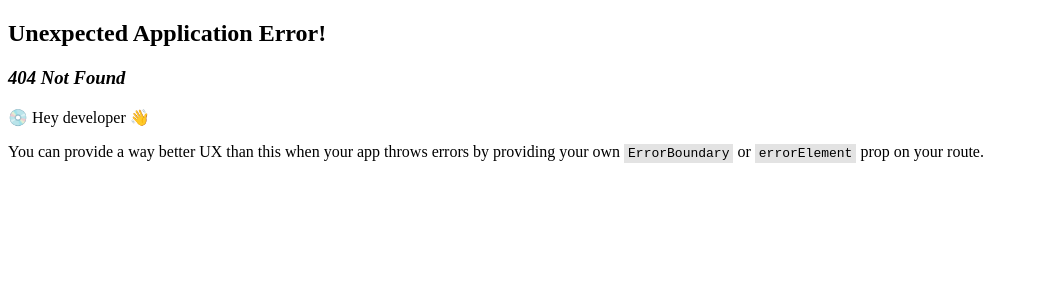
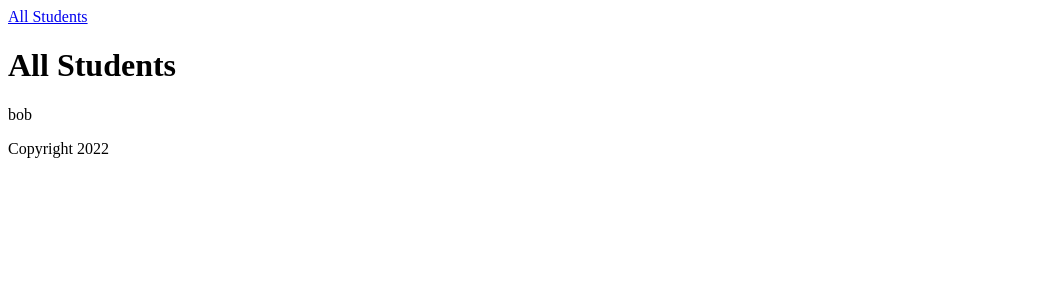
Before and after one commit to justinmmorgan21/online-resumes-public, a React (Vite) app: page /students/1 in a window 1280 px wide. Before the commit this address had no page. Shown: the top 300 px of the page, without its empty margins (0-1039 px from the left). Built offline with nearby package versions, Linux system fonts and the light colour scheme.

Commit message:
added StudentsShowPage route and initial file

```diff
--- a/src/App.jsx
+++ b/src/App.jsx
@@ -1,7 +1,9 @@
 import { createBrowserRouter, RouterProvider, Outlet } from "react-router-dom";
 import axios from 'axios';
 import { Header } from "./Header";
-import { StudentsPage } from "./StudentsPage";
+import { HomePage } from "./HomePage";
+import { StudentsIndexPage } from "./StudentsIndexPage";
+import { StudentsShowPage } from "./StudentsShowPage";
 import { Footer } from "./Footer";
 
 
@@ -17,15 +19,86 @@ const router = createBrowserRouter([
     children: [
       {
         path: "/",
-        element: <StudentsPage />,
+        element: <HomePage />,
+      },
+      {
+        path: "/students",
+        element: <StudentsIndexPage />,
         loader: ()=>
           [
             {
               //dummy data goes here
-              first_name: "bob"
+              first_name: "bob",
+              last_name: "ross",
+              contact_email: "bob@ross.com",
+              phone_number: "555-555-5555"
             }
           ]
           // axios.get("http://localhost:3000/students.json").then(response => response.data)
+      },
+      {
+        path: "/students/:id",
+        element: <StudentsShowPage />,
+        loader: ()=>
+          [
+            {
+              //dummy data goes here
+              first_name: "bob",
+              last_name: "ross",
+              contact_email: "bob@ross.com",
+              phone_number: "555-555-5555",
+              short_bio: "great at pytorch!",
+              linkedin_url: "http://linkedin/bobross.com",
+              twitter_handle: "http://twitter/bobross.com",
+              website_url: "http://reallycoolprojectsite.com",
+              resume_url: "http://resume.pdf",
+              github_url: "http://github/bobross.com",
+              profile_image: "http://myimage.jpg",
+              experience: [
+                  {
+                  start_date: "2020-01-01",
+                  end_date: "2022-01-01",
+                  job_title: "data entry specialist",
+                  company_name: "walmart",
+                  details: "entered so much data"
+                },
+                {
+                  start_date: "2020-01-01",
+                  end_date: "2022-01-01",
+                  job_title: "data entry specialist",
+                  company_name: "walmart",
+                  details: "entered so much data"
+                }
+              ],
+              skill: [
+                {
+                  skill_name: "windows"
+                },
+                {
+                  skill_name: "outlook"
+                },
+                {
+                  skill_name: "word"
+                }
+              ],
+              education: [
+                {
+                  start_date: "2010-01-01",
+                  end_date: "2014-01-01",
+                  degree: "underwater basket weaving",
+                  university: "hard knocks",
+                  details: "studdeed sooper hard"
+                }
+              ],
+              capstone: {
+                name: "vacation planner",
+                description: "Lorem ipsum dolor sit amet, consectetur adipisicing elit. Delectus earum, quidem vero assumenda rem maiores a vel iste. Illum quam quibusdam ipsum fugit harum animi odit excepturi itaque ipsa amet?",
+                capstone_url: "http://vacationplanner.com",
+                capstone_image: "capstone_image.jpg"
+              }
+            }
+          ]
+          // axios.get(`http://localhost:3000/students/${id}.json`).then(response => response.data)
       }
     ]
   }
--- /dev/null
+++ b/src/StudentsShowPage.jsx
@@ -0,0 +1,14 @@
+import { useLoaderData } from "react-router-dom"
+export function StudentsShowPage() {
+
+  const students = useLoaderData();
+
+  console.log(students);
+
+  return (
+    <main>
+      <h1>All Students</h1>
+      <p>{students[0].first_name}</p>
+    </main>
+  )
+}
```
